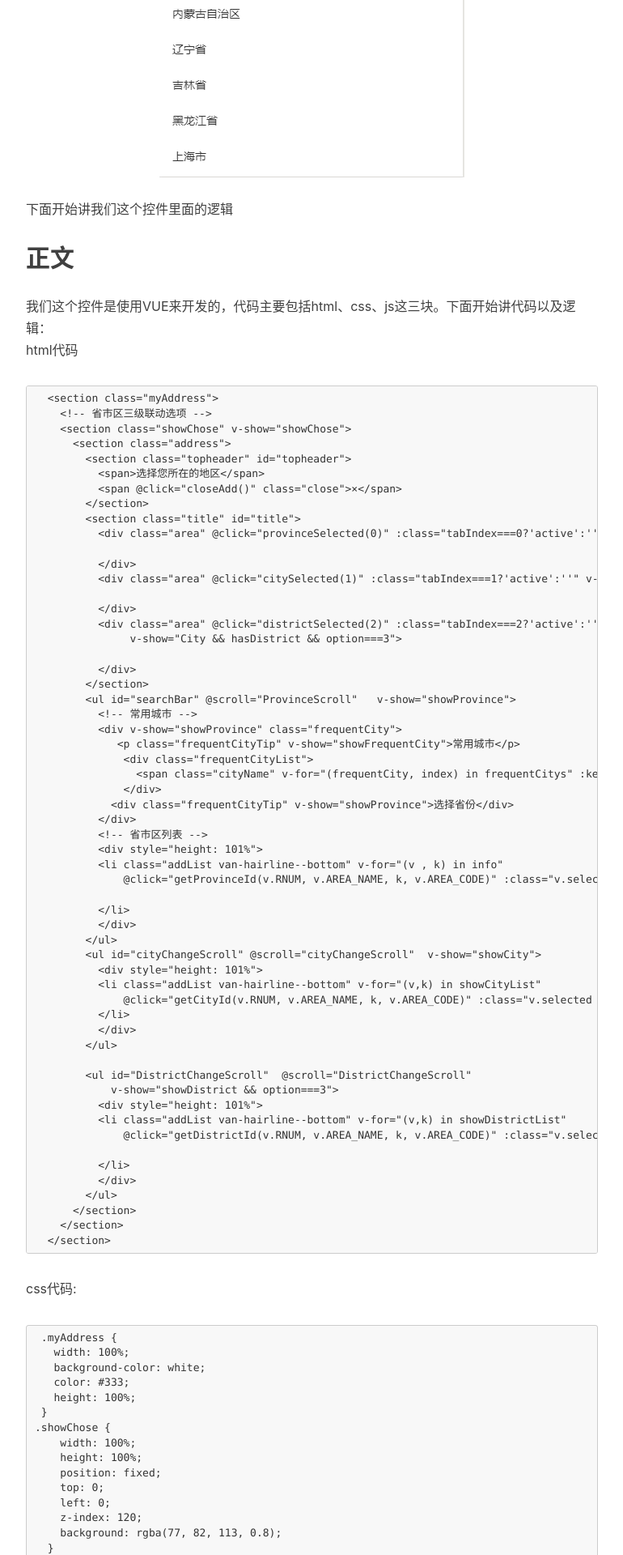
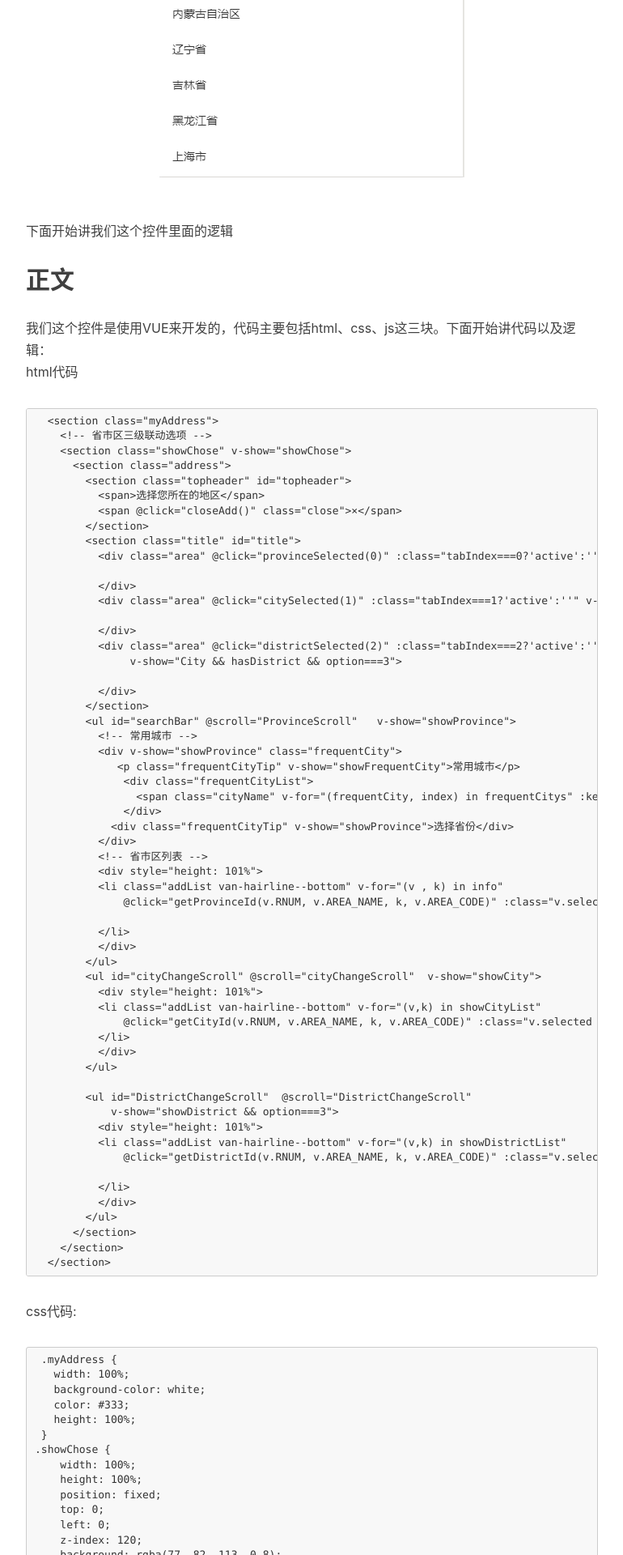
Before and after one commit to 00feng00/00feng00.github.io, a Jekyll site: the page built from _posts/2018-09-26-pro_city_district.markdown, in a window 1280 px wide. Shown: the part 1127-3047 px from the top of the page at 81% size, without its empty margins (233-1003 px from the left). Built offline with Jekyll 4.4.1, drawn with Linux system fonts in a browser that asks for light colours; nearby versions of some CDN libraries; comment, search, counter and statistics services are not loaded.

Commit message:
Update 2018-09-26-pro_city_district.markdown

```diff
--- a/_posts/2018-09-26-pro_city_district.markdown
+++ b/_posts/2018-09-26-pro_city_district.markdown
@@ -14,8 +14,9 @@ tags:
 
 ## 前言
 现在省市区选择控件，我们可以搜索到就有很多参考了。我之所以写这篇主要是因为如果想要这个控件更加灵活，体验更加好。（特别是微信端的）<br />
-先来看下我们这个控件展示效果
+先来看下我们这个控件展示效果<br />
 <img src="https://00feng00.github.io/img/pro_city_dis.jpg">
+<br />
 下面开始讲我们这个控件里面的逻辑
 ## 正文
 我们这个控件是使用VUE来开发的，代码主要包括html、css、js这三块。下面开始讲代码以及逻辑：<br />
```
